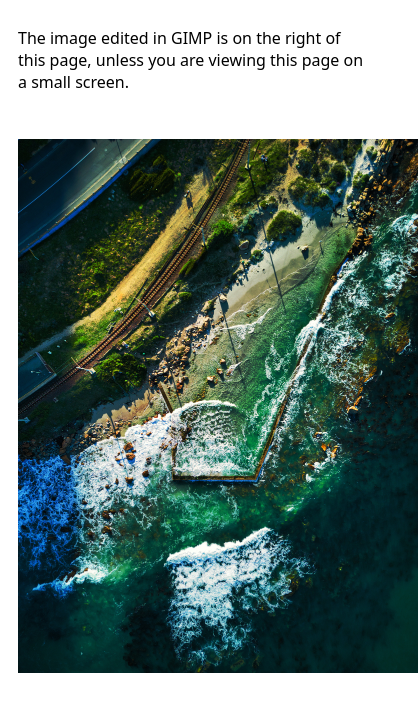
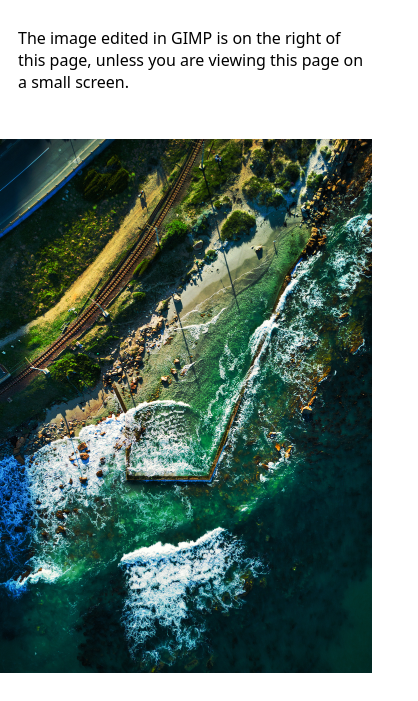
Before and after one commit to DukeDan1/dukedan1.github.io, a plain HTML site: page DMIS1A/labwork.html in a window 390 px wide. Shown: the part 76-777 px from the top of the page, 418 px wide, since content can reach past the window. Drawn offline with Linux system fonts and the light colour scheme.

Commit message:
css -> clear both

```diff
--- a/DMIS1A/css/style.css
+++ b/DMIS1A/css/style.css
@@ -21,7 +21,7 @@ img {width: 400px; float:right;}
 h1 {margin-bottom:10px;}
 @media screen and (max-width:800px) {
     .container {padding-right:10px; padding-left: 10px;}
-    img {float:left; width:calc(100%-20px);}
+    img {clear:both; width:calc(100%-20px);}
 }
 
 @media print {
```
